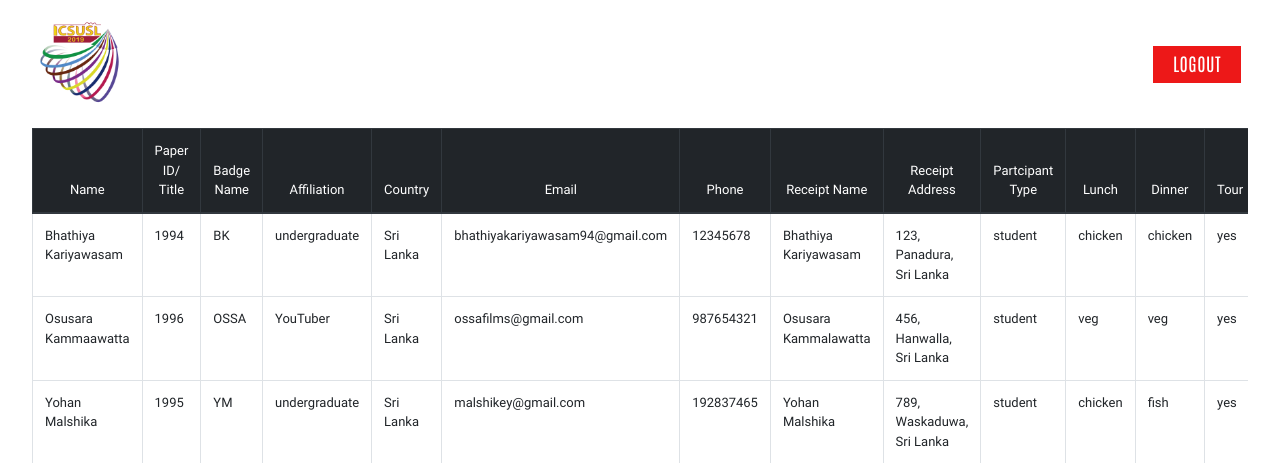
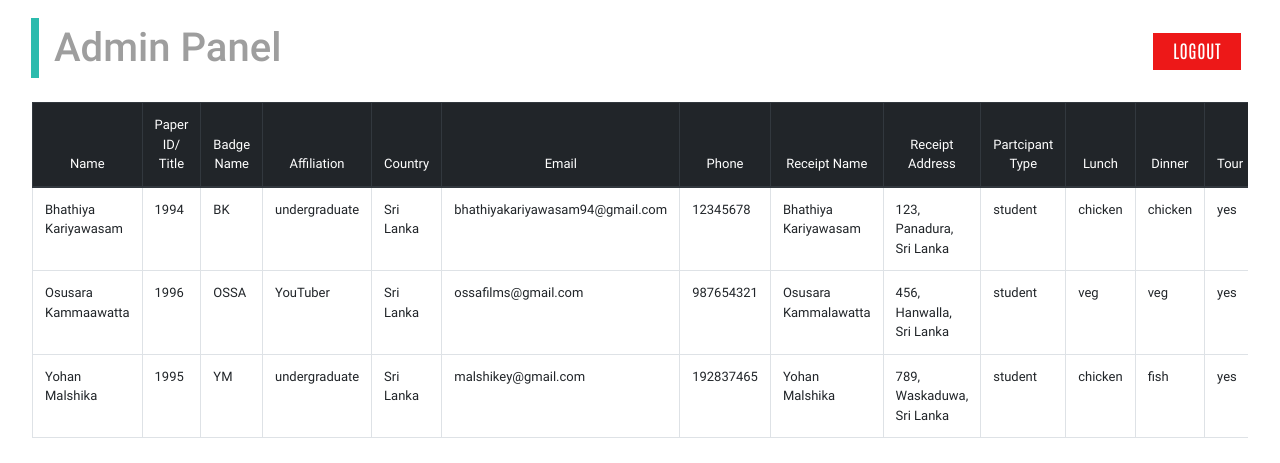
Before and after one commit to BhathiyaTK/ICSUSL2019-website, a PHP site: page /admin.php in a window 1280 px wide. Shown: the top 463 px of the page. Run offline with PHP 8.4, Linux system fonts and the light colour scheme; data comes from the database, SQL or seed files in the repository; some libraries are stand-ins or nearby versions.

Commit message:
updated files

```diff
--- a/admin.php
+++ b/admin.php
@@ -68,10 +68,10 @@
 
     <nav class="navbar navbar-expand-md" id="admin-navbar">
         <div class="container-fluid">
-            <a class="navbar-brand" href="index.php"><img src="images/icsusl_logo.png"></a>
-            <button class="navbar-toggler" type="button" data-toggle="collapse" data-target="#navbar-responsive" aria-controls="navbar-responsive" aria-expanded="false" aria-label="Toggle navigation">
+            <p id="admin-title">Admin Panel</p>
+            <!-- <button class="navbar-toggler" type="button" data-toggle="collapse" data-target="#navbar-responsive" aria-controls="navbar-responsive" aria-expanded="false" aria-label="Toggle navigation">
                 <span class="navbar-toggler-icon"></span>
-            </button>
+            </button> -->
 
             <div class="collapse navbar-collapse" id="navbar-responsive">
                 <ul class="navbar-nav ml-auto">
@@ -134,7 +134,7 @@
                         </td>
                         <td class="button-td">
                             <form id="std_ship_form">
-                                <button type="button" class="btn btn-success btn-sm" data-toggle="modal" data-target="#std_ship_modal" id="<?php echo $row['id']; ?>" onclick="viewStdship(<?php echo $row["id"]; ?>)">View</button>
+                                <button type="button" class="btn btn-primary btn-sm" data-toggle="modal" data-target="#std_ship_modal" id="<?php echo $row['id']; ?>" onclick="viewStdship(<?php echo $row["id"]; ?>)">View</button>
                             </form>
                         </td>
                     </tr>
--- a/css/style.css
+++ b/css/style.css
@@ -84,6 +84,14 @@ header{
 #admin-navbar{
 	position: relative;
 	z-index: 0;
+}
+#admin-title{
+	margin-top: 10px;
+	padding-left: 15px;
+	font-size: 2.5em;
+	font-family: font_8;
+	color: #9e9e9e;
+	border-left: 8px solid #2BBBAD;
 }
 .navbar-brand{
 	width: auto;
@@ -362,10 +370,6 @@ header{
 .section-btn-area a:hover, .section-btn-area a:hover:after{
 	background-position: 0%;
 	text-decoration: none;
-}
-.section {
-    margin: 10px;
-    padding: 10px;
 }
 .section-btn-area #section-btn1:hover, .section-btn-area #section-btn1:hover:after{
 	background-position: 0%;
```
Lines whose indentation alone changed are shown as unchanged.
